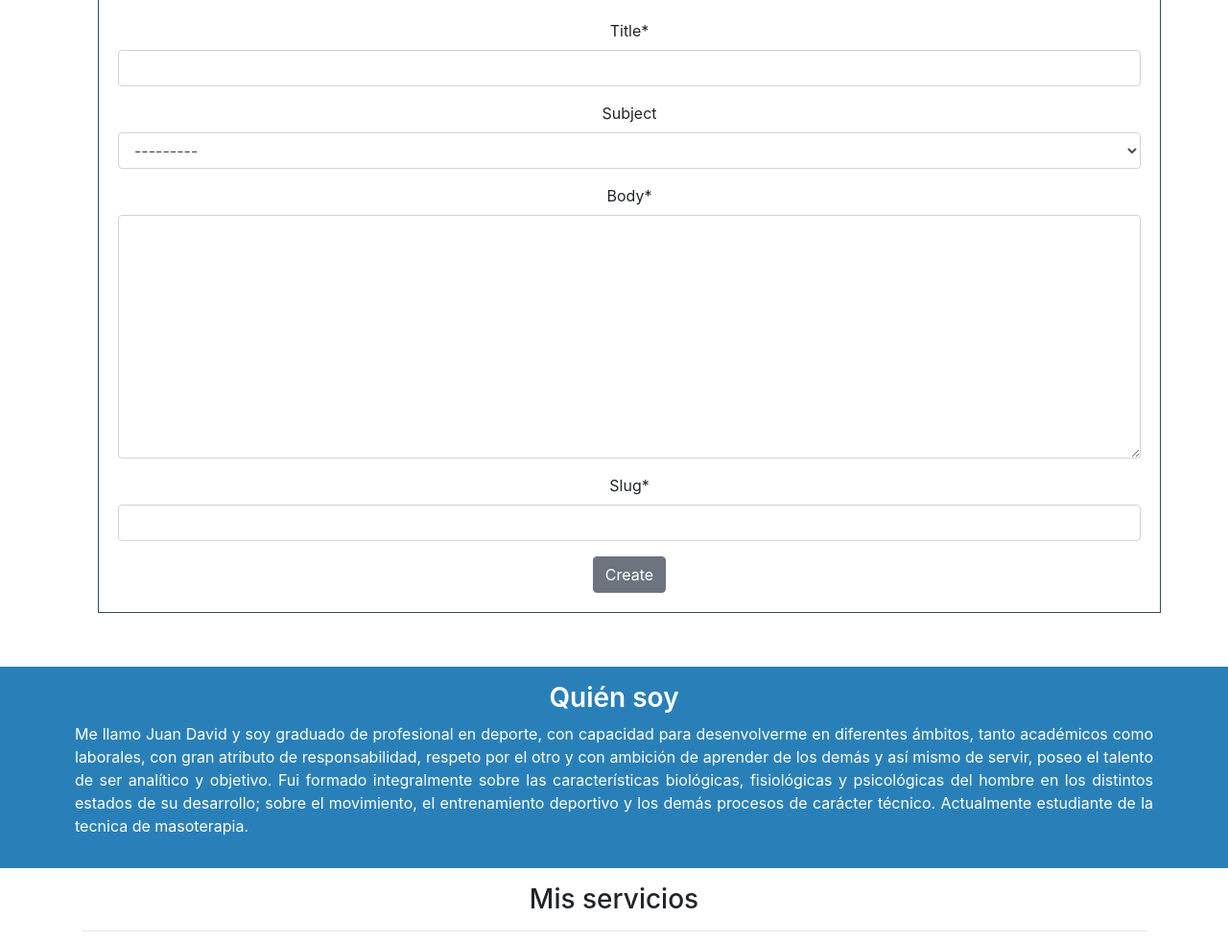
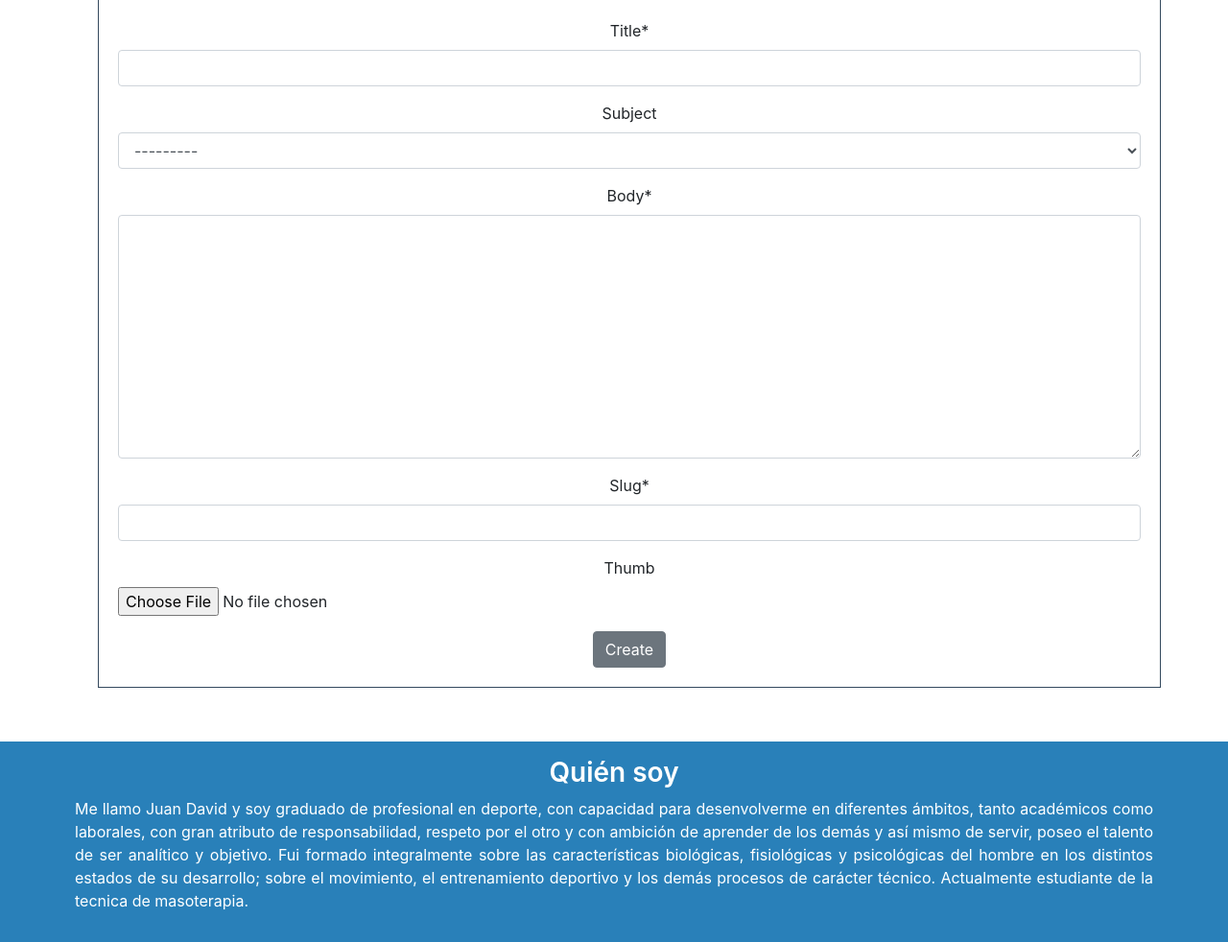
Before and after one commit to Martica199005/BlogJuandafinalProject, a Django app: page /articles/create/ in a window 1280 px wide. Shown: the part 368-1350 px from the top of the page at 96% size. Run offline with Django 3.2, Linux system fonts and the light colour scheme; a user stored in the database is signed in; some libraries are stand-ins or nearby versions.

Commit message:
modified models

```diff
--- a/articles/forms.py
+++ b/articles/forms.py
@@ -4,4 +4,4 @@ from . import models
 class CreateArticles(forms.ModelForm):
   class Meta:
     model=models.Articles
-    fields=['title','subject','body','slug']
+    fields=['title','subject','body','slug','thumb']
--- a/articles/models.py
+++ b/articles/models.py
@@ -10,6 +10,7 @@ class Articles(models.Model):
   subject=models.CharField(max_length=100, choices= article_type ,blank=True)
   body=models.TextField()
   date=models.DateTimeField(auto_now_add=True)
+  thumb=models.FileField(blank=True, null=True)
   author = models.ForeignKey(User, default=None,on_delete=models.DO_NOTHING)
 
 
```
Also changed, not shown: articles/templates/articles/articles_details.html (+7 -3 lines), articles/migrations/0027_articles_thumb.py (added), db.sqlite3.
